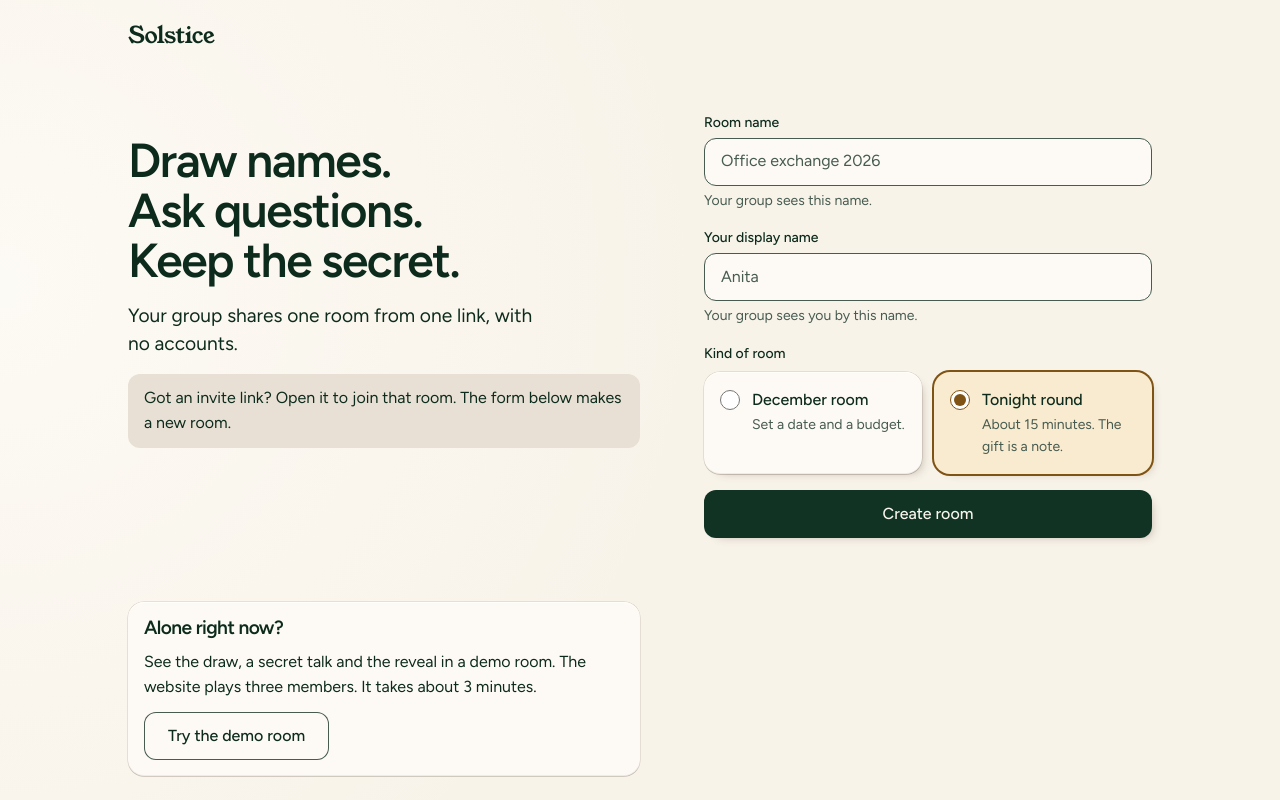
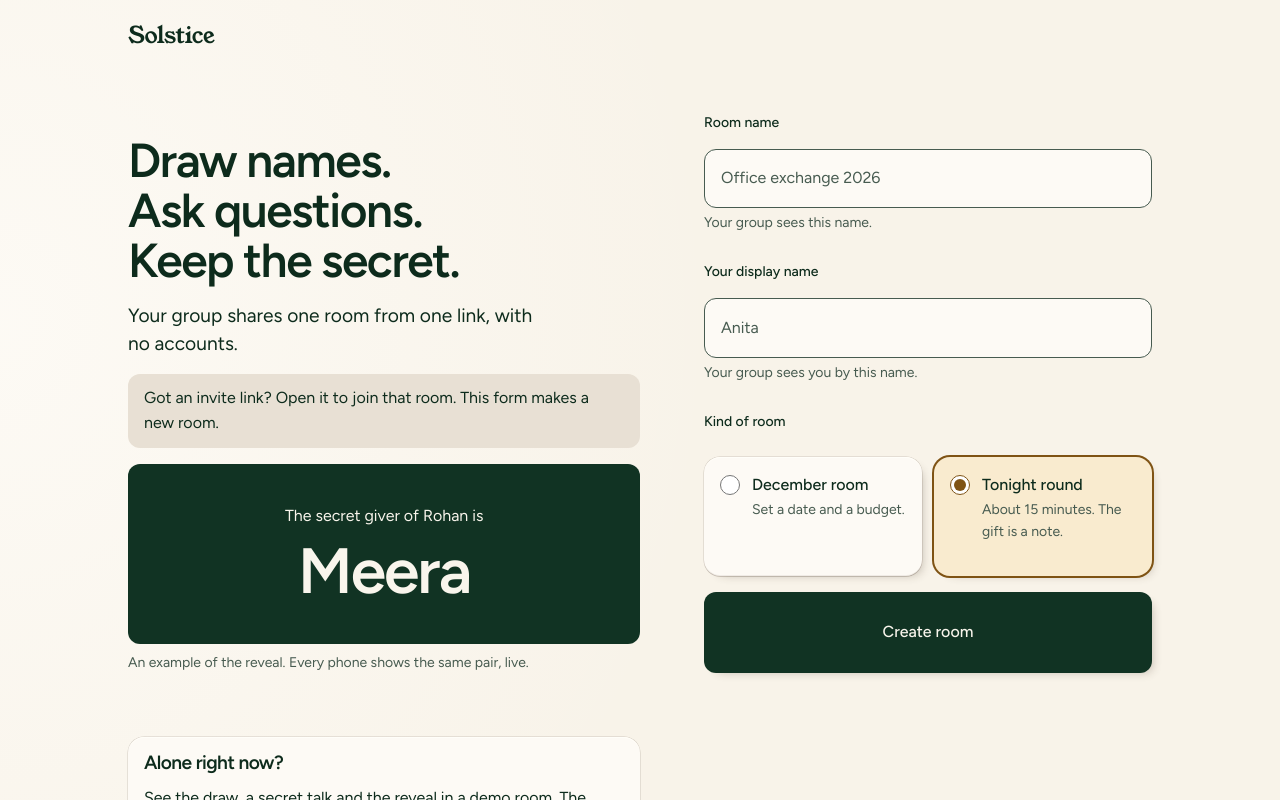
Before and after one commit to chamanswami555/solstice, a Next.js app: page / in a window 1280 px wide. Shown: the top 800 px of the page. Built offline with nearby package versions, Linux system fonts and the light colour scheme.

Commit message:
reveal preview on the first screen

```diff
--- a/app/globals.css
+++ b/app/globals.css
@@ -65,6 +65,8 @@ body { display: flex; flex-direction: column; min-height: 100dvh; background-rep
 .start__head { display: grid; gap: var(--space-md); align-content: start; }
 .start__title { font-size: var(--text-3xl); }
 .start__title span { display: block; }
+.preview { display: grid; gap: var(--space-xs); margin: 0; }
+.preview__caption { font-size: var(--text-sm); color: var(--color-muted); }
 .form { display: grid; gap: var(--space-md); min-width: 0; }
 .form__more { display: grid; gap: var(--space-md); }
 @media (min-width: 30rem) { .form__more { grid-template-columns: repeat(2, minmax(0, 1fr)); } }
@@ -92,14 +94,14 @@ body { display: flex; flex-direction: column; min-height: 100dvh; background-rep
 .members__row { display: flex; flex-wrap: wrap; align-items: center; justify-content: space-between; gap: var(--space-md); padding-block: var(--space-xs); border-top: 1px solid var(--color-rule); }
 .members__row:first-child { border-top: 0; }
 .members__tag { font-size: var(--text-sm); color: var(--color-muted); }
-.drawcard__name { font-size: var(--text-4xl); font-weight: var(--display-weight); letter-spacing: var(--tracking-display); line-height: 1.1; overflow-wrap: break-word; min-width: 0; }
+.drawcard__name, .preview__giver { font-size: var(--text-4xl); font-weight: var(--display-weight); letter-spacing: var(--tracking-display); line-height: 1.1; overflow-wrap: break-word; min-width: 0; }
 .confirm { display: grid; gap: var(--space-sm); }
-.reveal__pair { display: grid; gap: var(--space-xs); justify-items: center; text-align: center; padding: var(--space-xl) var(--space-md); border-radius: var(--radius-input); background-color: var(--color-board); color: var(--color-board-type); }
-.reveal__lead { margin: 0; }
-.reveal__giver { margin: 0; font-size: clamp(2.5rem, 11vw, 4rem); line-height: 1.05; overflow-wrap: break-word; min-width: 0; max-width: 100%; }
+.reveal__pair, .preview__stage { display: grid; gap: var(--space-xs); justify-items: center; text-align: center; padding: var(--space-xl) var(--space-md); border-radius: var(--radius-input); background-color: var(--color-board); color: var(--color-board-type); }
+.reveal__lead, .preview__lead { margin: 0; }
+.reveal__giver, .preview__giver { margin: 0; font-size: clamp(2.5rem, 11vw, 4rem); line-height: 1.05; overflow-wrap: break-word; min-width: 0; max-width: 100%; }
 @media (prefers-reduced-motion: no-preference) {
-  .reveal__lead { animation: reveal-rise 500ms ease-out both; }
-  .reveal__giver { animation: reveal-rise 700ms cubic-bezier(0.2, 0.8, 0.2, 1) 1100ms both; }
+  .reveal__lead, .preview__lead { animation: reveal-rise 500ms ease-out both; }
+  .reveal__giver, .preview__giver { animation: reveal-rise 700ms cubic-bezier(0.2, 0.8, 0.2, 1) 1100ms both; }
   .reveal__later { animation: reveal-rise 500ms ease-out 1900ms both; }
 }
 @keyframes reveal-rise { from { opacity: 0; transform: translateY(12px) scale(0.96); } to { opacity: 1; transform: none; } }
--- a/app/page.tsx
+++ b/app/page.tsx
@@ -9,7 +9,14 @@ export default function Home() {
           <span>Draw names.</span> <span>Ask questions.</span> <span>Keep the secret.</span>
         </h1>
         <p className="lead">Your group shares one room from one link, with no accounts.</p>
-        <p className="notice">Got an invite link? Open it to join that room. The form below makes a new room.</p>
+        <p className="notice">Got an invite link? Open it to join that room. This form makes a new room.</p>
+        <figure className="preview">
+          <div className="preview__stage">
+            <p className="preview__lead">The secret giver of Rohan is</p>
+            <p className="preview__giver">Meera</p>
+          </div>
+          <figcaption className="preview__caption">An example of the reveal. Every phone shows the same pair, live.</figcaption>
+        </figure>
       </div>
       <CreateRoomForm />
       <section className="panel" aria-labelledby="demo-start-title">
```
Also changed, not shown: 1 other file (tests, documents, lock files or other folders).
